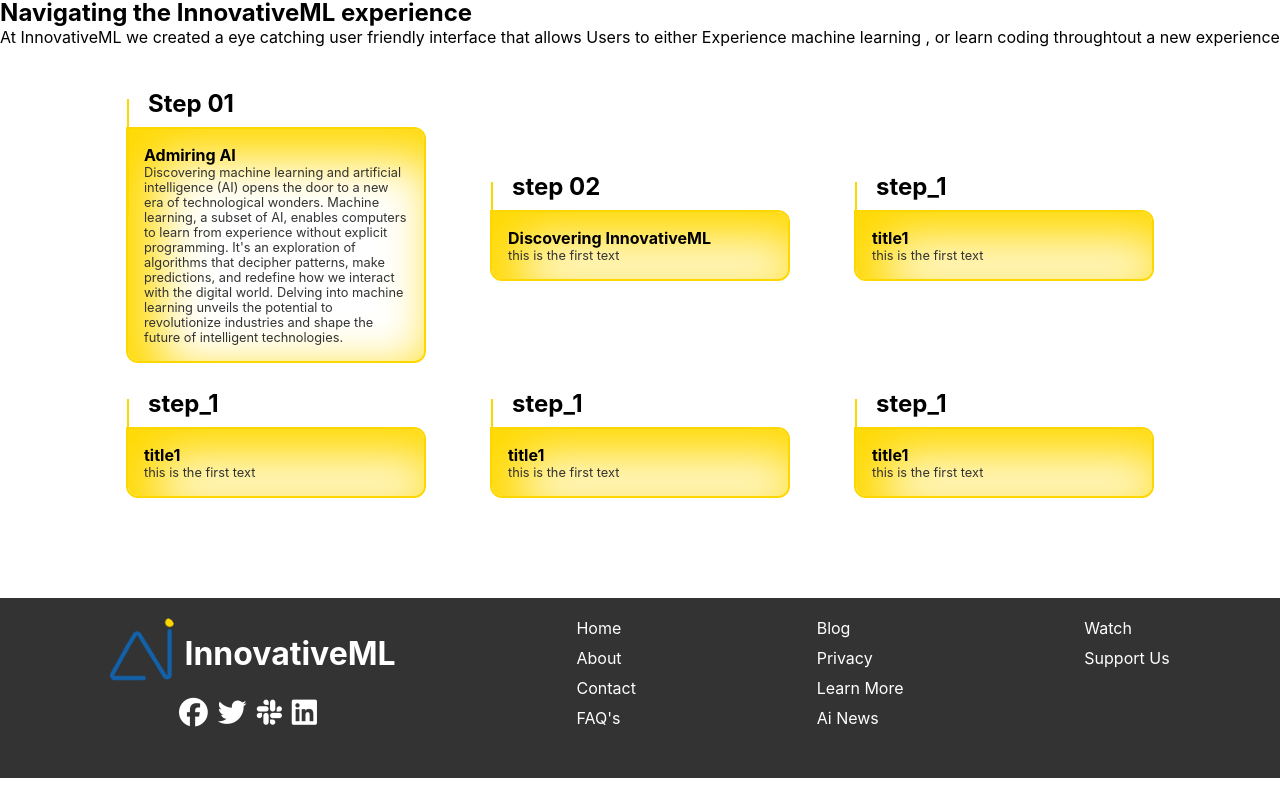
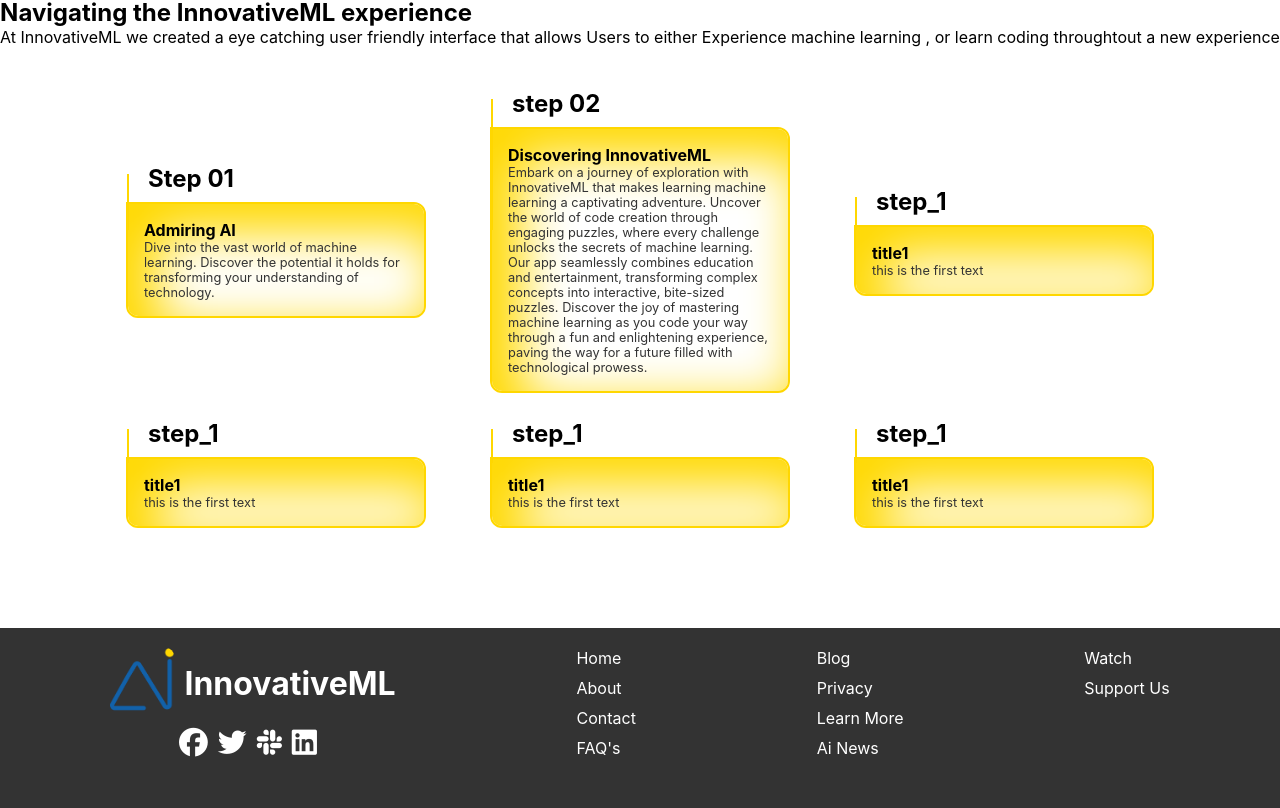
Before and after one commit to AhmadSerhall/innovativeML, a React (Create React App) app in the folder frontend/: page /about in a window 1280 px wide. Shown: the part 1154-1962 px from the top of the page. Before the commit the page ends 1932 px from the top, so only its background shows below. Built offline with nearby package versions, Linux system fonts and the light colour scheme.

Commit message:
frontend changed the text in card 1

```diff
--- a/frontend/src/components/Experience/index.jsx
+++ b/frontend/src/components/Experience/index.jsx
@@ -9,8 +9,8 @@ const Experience = () => {
         <p>At InnovativeML we created a eye catching user friendly interface that allows Users to either Experience machine learning , or learn coding throughtout a new experience</p>
       </div>
       <div className='experience-card-container flex'>
-        <CardExperience step={"Step 01"} title={"Admiring AI"} text={"Discovering machine learning and artificial intelligence (AI) opens the door to a new era of technological wonders. Machine learning, a subset of AI, enables computers to learn from experience without explicit programming. It's an exploration of algorithms that decipher patterns, make predictions, and redefine how we interact with the digital world. Delving into machine learning unveils the potential to revolutionize industries and shape the future of intelligent technologies."} />
-        <CardExperience step={"step 02"} title={"Discovering InnovativeML"} text={"this is the first text"} />
+        <CardExperience step={"Step 01"} title={"Admiring AI"} text={"Dive into the vast world of machine learning. Discover the potential it holds for transforming your understanding of technology."} />
+        <CardExperience step={"step 02"} title={"Discovering InnovativeML"} text={"Embark on a journey of exploration with InnovativeML that makes learning machine learning a captivating adventure. Uncover the world of code creation through engaging puzzles, where every challenge unlocks the secrets of machine learning. Our app seamlessly combines education and entertainment, transforming complex concepts into interactive, bite-sized puzzles. Discover the joy of mastering machine learning as you code your way through a fun and enlightening experience, paving the way for a future filled with technological prowess."} />
         <CardExperience step={"step_1"} title={"title1"} text={"this is the first text"} />
         <CardExperience step={"step_1"} title={"title1"} text={"this is the first text"} />
         <CardExperience step={"step_1"} title={"title1"} text={"this is the first text"} />
```
